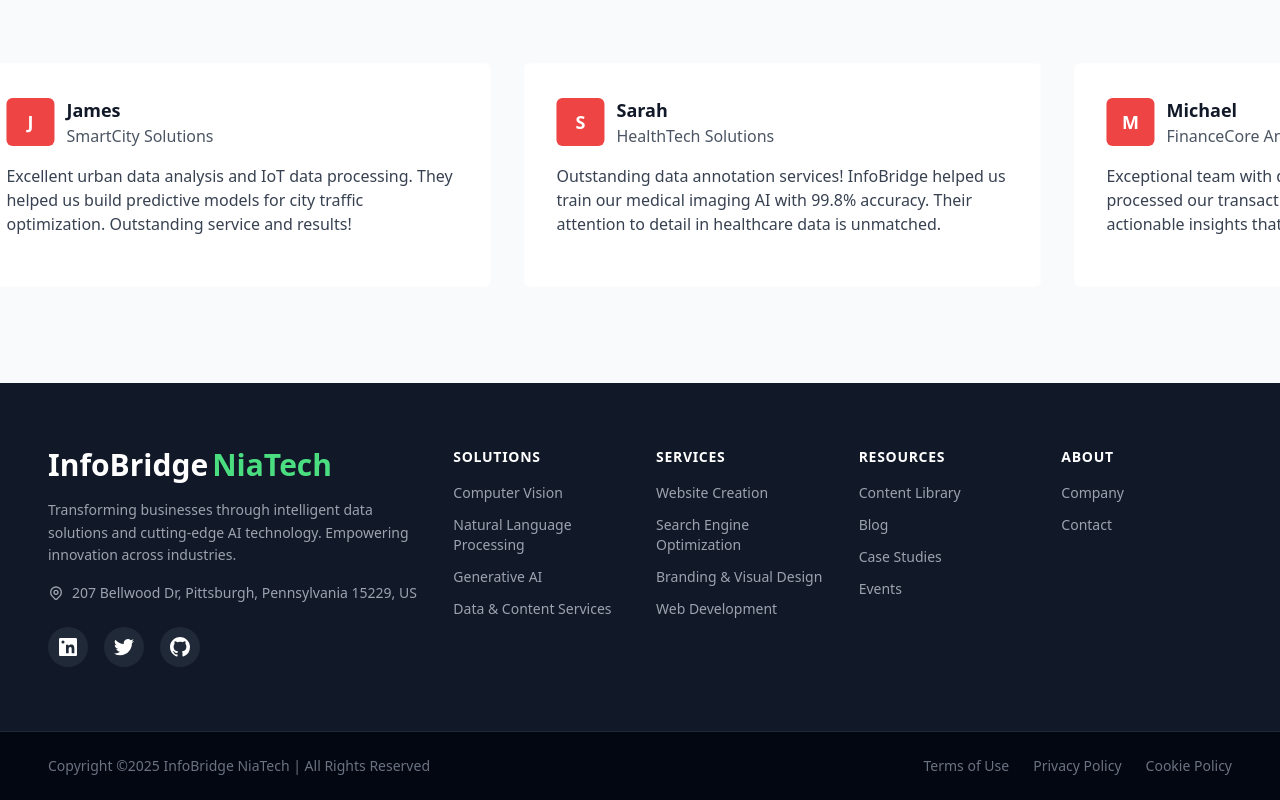
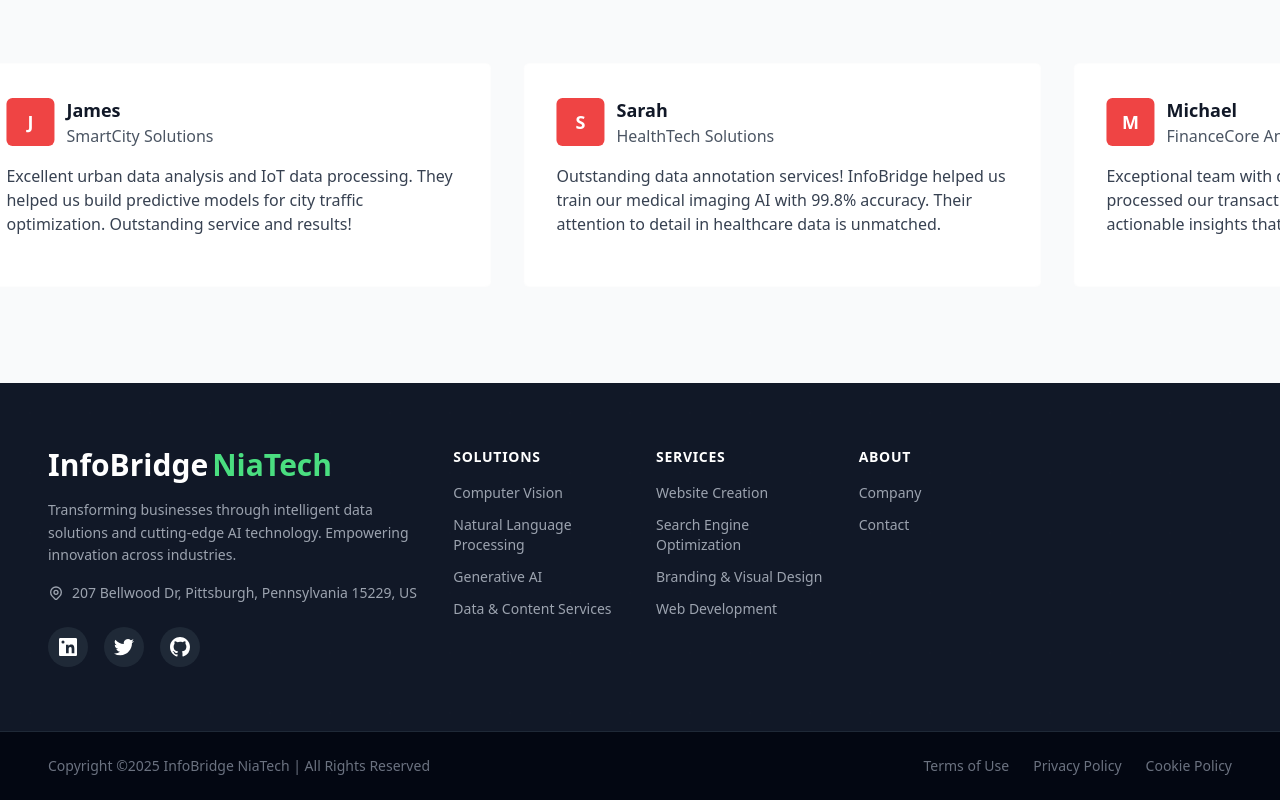
Before and after one commit to bowenSteve/digitec, a React (Create React App) app in the folder client/: page / in a window 1280 px wide. Shown: the part 7428-8228 px from the top of the page. Built offline with nearby package versions, Linux system fonts and the light colour scheme.

Commit message:
Update Footer.js

```diff
--- a/client/src/Components/Footer.js
+++ b/client/src/Components/Footer.js
@@ -23,15 +23,15 @@ const Footer = () => {
         { name: 'Web Development', href: '/services/web-development' }
       ]
     },
-    {
-      title: 'RESOURCES',
-      links: [
-        { name: 'Content Library', href: '/resources' },
-        { name: 'Blog', href: '/resources' },
-        { name: 'Case Studies', href: '/resources' },
-        { name: 'Events', href: '/resources' }
-      ]
-    },
+    // {
+    //   title: 'RESOURCES',
+    //   links: [
+    //     { name: 'Content Library', href: '/resources' },
+    //     { name: 'Blog', href: '/resources' },
+    //     { name: 'Case Studies', href: '/resources' },
+    //     { name: 'Events', href: '/resources' }
+    //   ]
+    // },
     {
       title: 'ABOUT',
       links: [
@@ -46,7 +46,7 @@ const Footer = () => {
   const socialLinks = [
     {
       name: 'LinkedIn',
-      href: '#linkedin',
+      href: 'https://www.linkedin.com/company/infobridge-niatech',
       icon: (
         <svg className="w-5 h-5" fill="currentColor" viewBox="0 0 20 20">
           <path d="M16.338 16.338H13.67V12.16c0-.995-.017-2.277-1.387-2.277-1.39 0-1.601 1.086-1.601 2.207v4.248H8.014v-8.59h2.559v1.174h.037c.356-.675 1.227-1.387 2.526-1.387 2.703 0 3.203 1.778 3.203 4.092v4.711zM5.005 6.575a1.548 1.548 0 11-.003-3.096 1.548 1.548 0 01.003 3.096zm-1.337 9.763H6.34v-8.59H3.667v8.59zM17.668 1H2.328C1.595 1 1 1.581 1 2.298v15.403C1 18.418 1.595 19 2.328 19h15.34c.734 0 1.332-.582 1.332-1.299V2.298C19 1.581 18.402 1 17.668 1z"/>
```
